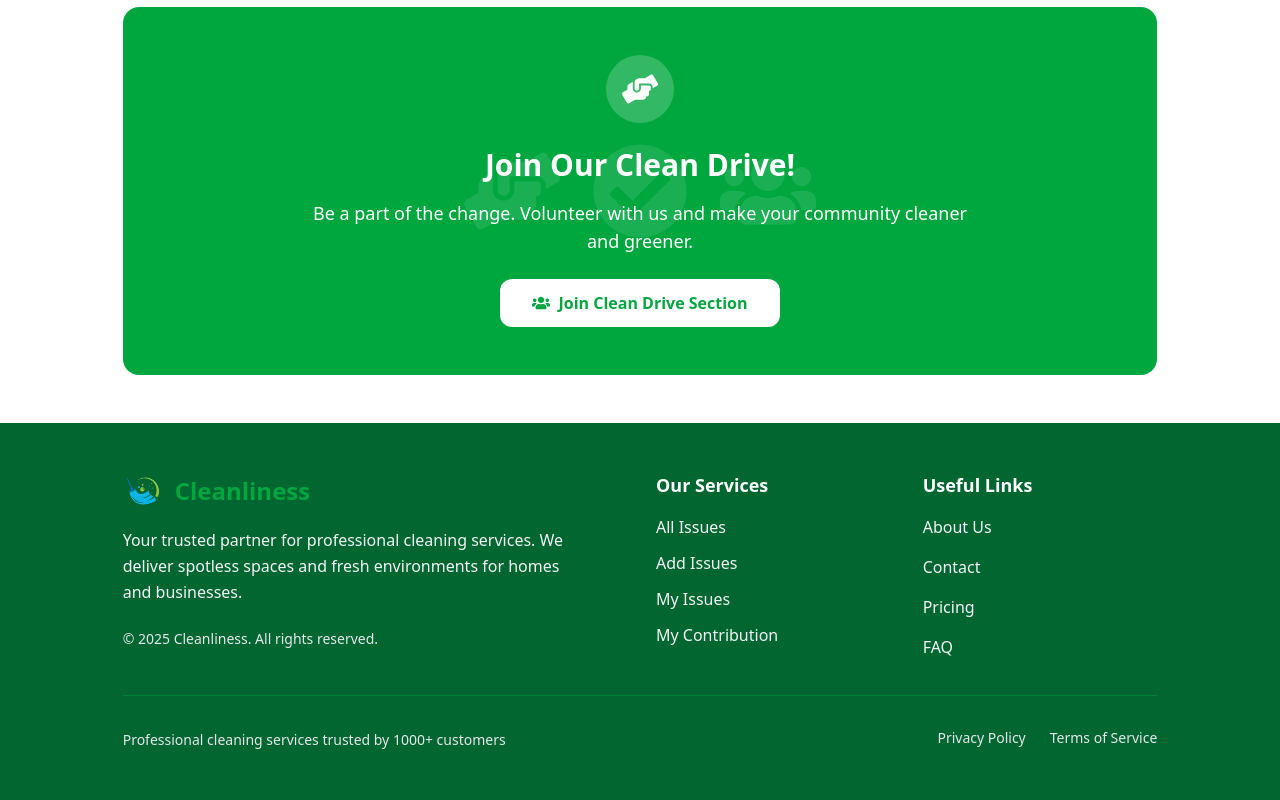
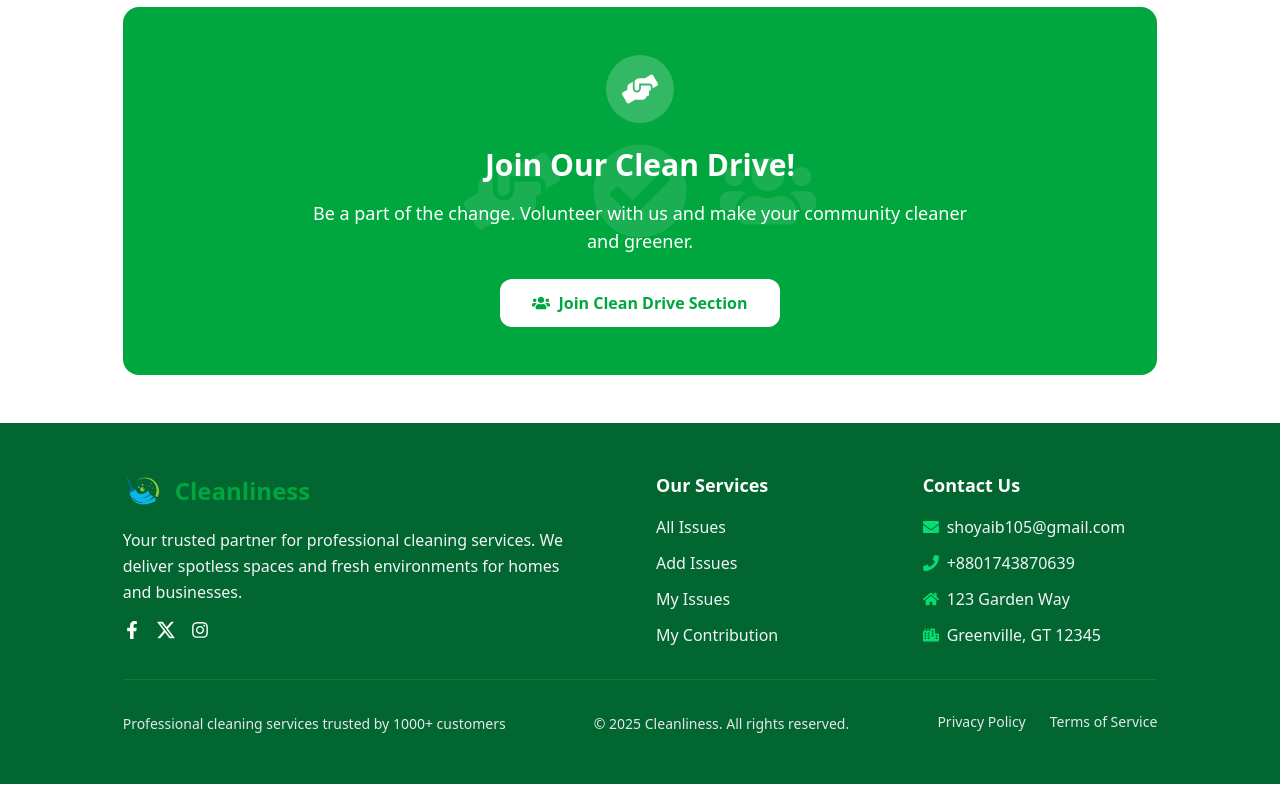
Before and after one commit to Shoybit/Cleanliness--client, a React (Vite) app: page / in a window 1280 px wide. Shown: the part 1732-2532 px from the top of the page. Built offline with nearby package versions, Linux system fonts and the light colour scheme; no server answers.

Commit message:
customize navbar footer  my issues issues details

```diff
--- a/src/Components/ExtraSections.jsx
+++ b/src/Components/ExtraSections.jsx
@@ -86,8 +86,8 @@ const ExtraSections = ({ stats }) => {
             Be a part of the change. Volunteer with us and make your community cleaner and greener.
           </p>
           <button
-            onClick={() => navigate("/register")}
-            className="bg-white text-green-600 font-semibold py-3 px-6 md:px-8 rounded-xl hover:bg-gray-100 transition flex items-center justify-center gap-2 mx-auto"
+            onClick={() => navigate(`/all-issues`)}
+            className="bg-white text-green-600 font-semibold py-3 px-6 md:px-8 rounded-xl hover:bg-gray-100 transition flex items-center justify-center gap-2 mx-auto cursor-pointer"
           >
             <FaUsers className="text-lg" />
             Join Clean Drive Section
--- a/src/Components/Footer.jsx
+++ b/src/Components/Footer.jsx
@@ -1,6 +1,8 @@
 import React from 'react';
 import { Link } from 'react-router';
 import logo from '../assets/imgi_469_cleaning-service-logo-icon-design-illustration_586739-5824-depositphotos-bgremover.png';
+import { FaCity, FaEnvelope, FaHome, FaPhone, FaFacebookF, FaInstagram } from 'react-icons/fa';
+import { SiX } from 'react-icons/si';
 
 const Footer = () => {
   return (
@@ -12,7 +14,7 @@ const Footer = () => {
             <Link to={'/'}>
              <div className="flex items-center gap-3 mb-4">
               <div className="w-10 h-10 flex items-center justify-center">
-                <img src={logo} alt="" />
+                <img src={logo} alt="Cleanliness Logo" />
               </div>
               <span className="text-2xl font-bold text-green-600 cursor-pointer">
                 Cleanliness
@@ -22,8 +24,17 @@ const Footer = () => {
               Your trusted partner for professional cleaning services. We deliver spotless spaces
               and fresh environments for homes and businesses.
             </p>
-            <div className="mt-6 text-sm text-gray-200">
-              <p>&copy; {new Date().getFullYear()} Cleanliness. All rights reserved.</p>
+
+            <div className="flex gap-4 mt-4 text-lg text-white">
+              <a href="https://facebook.com" target="_blank" rel="noopener noreferrer" className="hover:text-green-400">
+                <FaFacebookF />
+              </a>
+              <a href="https://twitter.com" target="_blank" rel="noopener noreferrer" className="hover:text-green-400">
+                <SiX />
+              </a>
+              <a href="https://instagram.com" target="_blank" rel="noopener noreferrer" className="hover:text-green-400">
+                <FaInstagram />
+              </a>
             </div>
           </div>
 
@@ -31,67 +42,70 @@ const Footer = () => {
             <h3 className="font-semibold mb-4 text-white text-lg">Our Services</h3>
             <ul className="space-y-3 text-gray-100">
               <li>
-                <Link to="/residential-cleaning" className="hover:text-white hover:border-b-2 hover:border-white transition-all duration-200 pb-1">
+                <Link to="/all-issues" className="hover:text-white hover:border-b-2 hover:border-white transition-all duration-200 pb-1">
                   All Issues
                 </Link>
               </li>
               <li>
-                <Link to="/commercial-cleaning" className="hover:text-white hover:border-b-2 hover:border-white transition-all duration-200 pb-1">
+                <Link to="/addissue" className="hover:text-white hover:border-b-2 hover:border-white transition-all duration-200 pb-1">
                  Add Issues
                 </Link>
               </li>
               <li>
-                <Link to="/deep-cleaning" className="hover:text-white hover:border-b-2 hover:border-white transition-all duration-200 pb-1">
+                <Link to="/my-issues" className="hover:text-white hover:border-b-2 hover:border-white transition-all duration-200 pb-1">
                  My Issues
                 </Link>
               </li>
               <li>
-                <Link to="/move-in-out" className="hover:text-white hover:border-b-2 hover:border-white transition-all duration-200 pb-1">
+                <Link to="/my-contribution" className="hover:text-white hover:border-b-2 hover:border-white transition-all duration-200 pb-1">
                   My Contribution
                 </Link>
               </li>
             </ul>
           </div>
 
-
           <div>
-            <h3 className="font-semibold mb-4 text-white text-lg">Useful Links</h3>
+            <h3 className="font-semibold mb-4 text-white text-lg">Contact Us</h3>
             <ul className="space-y-3 text-gray-100">
-                <li>
-                <a className="inline-block hover:text-white hover:border-b-2 hover:border-white transition-all duration-200 pb-1">
-                    About Us
-                </a>
+              <li className="flex items-center gap-2">
+                <FaEnvelope className="text-green-400" />
+                shoyaib105@gmail.com
               </li>
-                <li>
-                <a  className="inline-block hover:text-white hover:border-b-2 hover:border-white transition-all duration-200 pb-1">
-                    Contact
-                </a>
+              <li className="flex items-center gap-2">
+                <FaPhone className="text-green-400" />
+                +8801743870639
               </li>
-                <li>
-                <a  className="inline-block hover:text-white hover:border-b-2 hover:border-white transition-all duration-200 pb-1">
-                    Pricing
-                </a>
+              <li className="flex items-center gap-2">
+                <FaHome className="text-green-400" />
+                123 Garden Way
               </li>
-                <li>
-                <a className="inline-block hover:text-white hover:border-b-2 hover:border-white transition-all duration-200 pb-1">
-                    FAQ
-                </a>
+              <li className="flex items-center gap-2">
+                <FaCity className="text-green-400" />
+                Greenville, GT 12345
               </li>
             </ul>
           </div>
 
         </div>
+          <div className="mt-8 pt-8 border-t border-green-700 text-center flex flex-col md:flex-row md:justify-between items-center gap-4">
+            <p className="text-sm text-gray-200">
+              Professional cleaning services trusted by 1000+ customers
+            </p>
 
-        {/* Bottom Border */}
-        <div className="mt-8 pt-8 border-t border-green-700">
-          <div className="flex flex-col md:flex-row justify-between items-center text-sm text-gray-200">
-            <p>Professional cleaning services trusted by 1000+ customers</p>
-            <div className="flex gap-6 mt-4 md:mt-0">
-              <Link to="/privacy" className="hover:text-white hover:border-white transition-all duration-200 pb-1">Privacy Policy</Link>
-              <Link to="/terms" className="hover:text-white  hover:border-white transition-all duration-200 pb-1">Terms of Service</Link>
+            <p className="text-sm text-gray-200">
+              &copy; 2025 Cleanliness. All rights reserved.
+            </p>
+
+            <div className="flex gap-6 text-sm text-gray-200">
+              <a  href='' className="hover:text-white hover:border-white transition-all duration-200 pb-1">
+                Privacy Policy
+              </a>
+              <a  href='' className="hover:text-white hover:border-white transition-all duration-200 pb-1">
+                Terms of Service
+              </a>
             </div>
           </div>
-        </div>
+
       </div>
     </footer>
   );
--- a/src/Pages/IssueDetails.jsx
+++ b/src/Pages/IssueDetails.jsx
@@ -121,11 +121,11 @@ const contributionData = {
           </div>
           <div className="md:w-1/2 mt-4 md:mt-0">
             <h2 className="text-3xl font-bold text-gray-900 dark:text-white">{issue.title}</h2>
-            <p className="text-gray-600 mt-2 dark:text-gray-500"><span className="font-semibold dark:text-gray-500">Category:</span> {issue.category}</p>
-            <p className="text-gray-600 mt-1 dark:text-gray-500"><span className="font-semibold dark:text-gray-500">Location:</span> {issue.location}</p>
-            <p className="text-gray-600 mt-1 dark:text-gray-500"><span className="font-semibold dark:text-gray-500">Date:</span> {new Date(issue.date).toLocaleDateString()}</p>
-            <p className="text-gray-600 mt-1 dark:text-gray-500"><span className="font-semibold dark:text-gray-500 ">Suggested Budget:</span> ${issue.amount}</p>
-            <p className="text-gray-700 mt-4 dark:text-gray-500">{issue.description}</p>
+            <p className="text-gray-600 mt-2 dark:text-gray-400"><span className="font-semibold dark:text-gray-400">Category:</span> {issue.category}</p>
+            <p className="text-gray-600 mt-1 dark:text-gray-400"><span className="font-semibold dark:text-gray-400">Location:</span> {issue.location}</p>
+            <p className="text-gray-600 mt-1 dark:text-gray-400"><span className="font-semibold dark:text-gray-400">Date:</span> {new Date(issue.date).toLocaleDateString()}</p>
+            <p className="text-gray-600 mt-1 dark:text-gray-400"><span className="font-semibold dark:text-gray-400 ">Suggested Budget:</span> ${issue.amount}</p>
+            <p className="text-gray-700 mt-4 dark:text-gray-400">{issue.description}</p>
 
             <label
               htmlFor="contribute-modal"
--- a/src/Pages/MyIssues.jsx
+++ b/src/Pages/MyIssues.jsx
@@ -150,14 +150,14 @@ const MyIssues = () => {
                   <td className="px-4 py-3 text-center space-x-3">
                     <button
                       onClick={() => openUpdateModal(issue)}
-                      className="text-blue-600 hover:text-blue-800 transition"
+                      className="text-blue-600 hover:text-blue-800 transition cursor-pointer"
                       title="Edit Issue"
                     >
                       <FaEdit size={18} />
                     </button>
                     <button
                       onClick={() => handleDelete(issue)}
-                      className="text-red-600 hover:text-red-800 transition"
+                      className="text-red-600 hover:text-red-800 transition cursor-pointer"
                       title="Delete Issue"
                     >
                       <FaTrashAlt size={18} />
```
Also changed, not shown: src/Components/Navbar.jsx (+40 -145 lines). Lines whose indentation alone changed are shown as unchanged.
